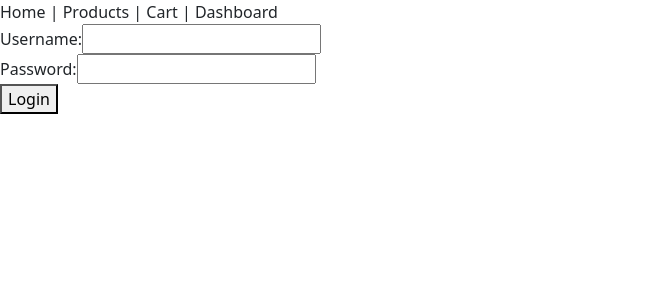
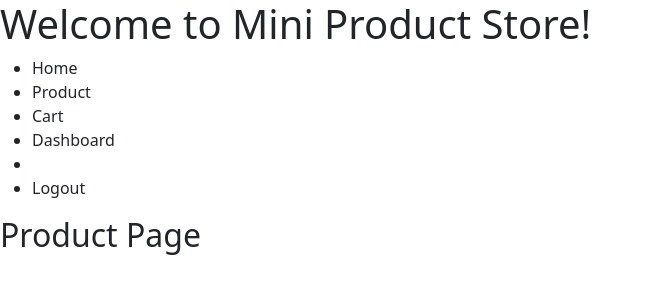
Before and after one commit to earlblamier/angular-mini-product-store, an Angular app: page /product in a window 1280 px wide. Before the commit this address led to /login. Shown: the top 300 px of the page, without its empty margins (0-652 px from the left). Built offline with nearby package versions, Linux system fonts and the light colour scheme.

Commit message:
using signals for auth

```diff
--- a/src/app/app.component.html
+++ b/src/app/app.component.html
@@ -1,8 +1,14 @@
+<!-- app.component.html -->
+<h1>Welcome to Mini Product Store!</h1>
 <nav>
-  <a routerLink="/">Home</a> |
-  <a routerLink="/product">Products</a> |
-  <a routerLink="/cart">Cart</a> |
-  <a routerLink="/dashboard">Dashboard</a>
+  <ul>
+    <li><a routerLink="/" routerLinkActive="active">Home</a></li>
+    <li><a routerLink="/product" routerLinkActive="active" *ngIf="isAuthenticated">Product</a></li>
+    <li><a routerLink="/cart" routerLinkActive="active" *ngIf="isAuthenticated">Cart</a></li>
+    <li><a routerLink="/dashboard" routerLinkActive="active" *ngIf="isAuthenticated">Dashboard</a></li>
+    <li><a routerLink="/login" routerLinkActive="active" *ngIf="!isAuthenticated">Login</a></li>
+    <li><a (click)="logout()" *ngIf="isAuthenticated">Logout</a></li>
+  </ul>
 </nav>
 
 <router-outlet></router-outlet>
--- a/src/app/app.component.ts
+++ b/src/app/app.component.ts
@@ -1,15 +1,31 @@
-import { Component } from '@angular/core';
+import { Component, computed } from '@angular/core';
 import { RouterOutlet } from '@angular/router';
-import { AuthenticationService } from './auth/auth.service';
+import { AuthService } from './auth/auth.service';
+import { Router } from '@angular/router';
+import { CommonModule } from '@angular/common';
 
 
 @Component({
   selector: 'app-root',
   standalone: true,  // ✅ Optional, but recommended
-  imports: [RouterOutlet],  // ✅ Correct import for routing
+  imports: [RouterOutlet, CommonModule],  // ✅ Correct import for routing
   templateUrl: './app.component.html',
   styleUrls: ['./app.component.scss']
 })
 export class AppComponent {
   title = 'mini-product-store';
+
+  constructor(
+    private authService: AuthService,
+    private router: Router
+
+  ){}
+
+  // Use computed() to get the signal's value reactively
+  isAuthenticated = computed(() => this.authService.isAuthenticatedUser());
+
+  logout() {
+    this.authService.logout();
+    this.router.navigate(['/login']);
+  }
 }
--- a/src/app/auth/auth.guard.ts
+++ b/src/app/auth/auth.guard.ts
@@ -1,14 +1,15 @@
 import { CanActivateFn } from '@angular/router';
 import { inject } from '@angular/core';
 import { Router } from '@angular/router';
-import { AuthenticationService } from './auth.service';
+import { AuthService } from './auth.service';
 
 export const authGuard: CanActivateFn = (route, state) => {
   const router = inject(Router);
-  const authService = inject(AuthenticationService);  // Inject AuthService
+  const authService = inject(AuthService);  // Inject AuthService
 
   // Check if the user is logged in by checking the authentication state
-  const isLoggedIn = authService.isAuthenticatedUser();  // Check from AuthService
+  const isLoggedIn = authService.isAuthenticatedUser;  // ✅ Correct way to access signal
+  // Check from AuthService
 
   if (!isLoggedIn) {
     // If not logged in, redirect to the login page
--- a/src/app/auth/auth.service.ts
+++ b/src/app/auth/auth.service.ts
@@ -1,27 +1,36 @@
 // src/app/auth/auth.service.ts
-import { Injectable } from '@angular/core';
+import { Injectable, signal } from '@angular/core';
 
 @Injectable({
   providedIn: 'root'
 })
-export class AuthenticationService {
-  private isAuthenticated: boolean = false;  // Track authentication state
+export class AuthService {
+  private isAuthenticatedSignal = signal(false);  // Track authentication state
 
   constructor() { }
 
   // Method to authenticate the user
   login(username: string, password: string): boolean {
+    // Reset authentication state before attempting login
+    this.isAuthenticatedSignal.set(false);
+
     // Simple login check for demonstration (replace with real logic)
     if (username === 'admin' && password === 'password') {
-      this.isAuthenticated = true;
+      this.isAuthenticatedSignal.set(true);  // Set as authenticated
       return true;
     }
-    this.isAuthenticated = false;
+    // If authentication fails, set to false (not really necessary since it's already done, but keeps the logic clear)
+    this.isAuthenticatedSignal.set(false);
     return false;
   }
 
-  // Method to check if the user is authenticated
-  isAuthenticatedUser(): boolean {
-    return this.isAuthenticated;
+  // Getter for the authentication state
+  get isAuthenticatedUser() {
+    return this.isAuthenticatedSignal;  // No function call needed
+  }
+
+  // logout method
+  logout() {
+    this.isAuthenticatedSignal.set(false);  // User logged out
   }
 }
--- a/src/app/auth/login/login.component.ts
+++ b/src/app/auth/login/login.component.ts
@@ -1,25 +1,25 @@
 import { Component } from '@angular/core';
+import { CommonModule } from '@angular/common';  // Import CommonModule for *ngIf
 import { FormsModule } from '@angular/forms';
-import { AuthenticationService } from '../auth.service';
-import { Router } from '@angular/router';  // Import Router for redirection
+import { Router } from '@angular/router';
+import { AuthService } from '../auth.service';  // Ensure this is the correct path
 
 @Component({
   selector: 'app-login',
   standalone: true,
   templateUrl: './login.component.html',
   styleUrls: ['./login.component.scss'],
-  imports: [FormsModule]
+  imports: [CommonModule, FormsModule]  // Add CommonModule here
 })
 export class LoginPage {
   username: string = '';
   password: string = '';
 
-  constructor(private authenticationService: AuthenticationService, private router: Router) {}
+  constructor(private authService: AuthService, private router: Router) {}
 
   login() {
-    const isAuthenticated = this.authenticationService.login(this.username, this.password);
-    if (isAuthenticated) {
-      this.router.navigate(['/product']);  // Navigate to the Product page after successful login
+    if (this.authService.login(this.username, this.password)) {
+      this.router.navigate(['/product']);  // Redirect to Product page
     } else {
       alert('Invalid credentials!');
     }
--- a/src/app/auth/pages/home/home.component.html
+++ b/src/app/auth/pages/home/home.component.html
@@ -1 +1 @@
-<h1>Home Page</h1>
+<div>Home Page</div>
```
Also changed, not shown: 1 other file (tests, documents, lock files or other folders).
